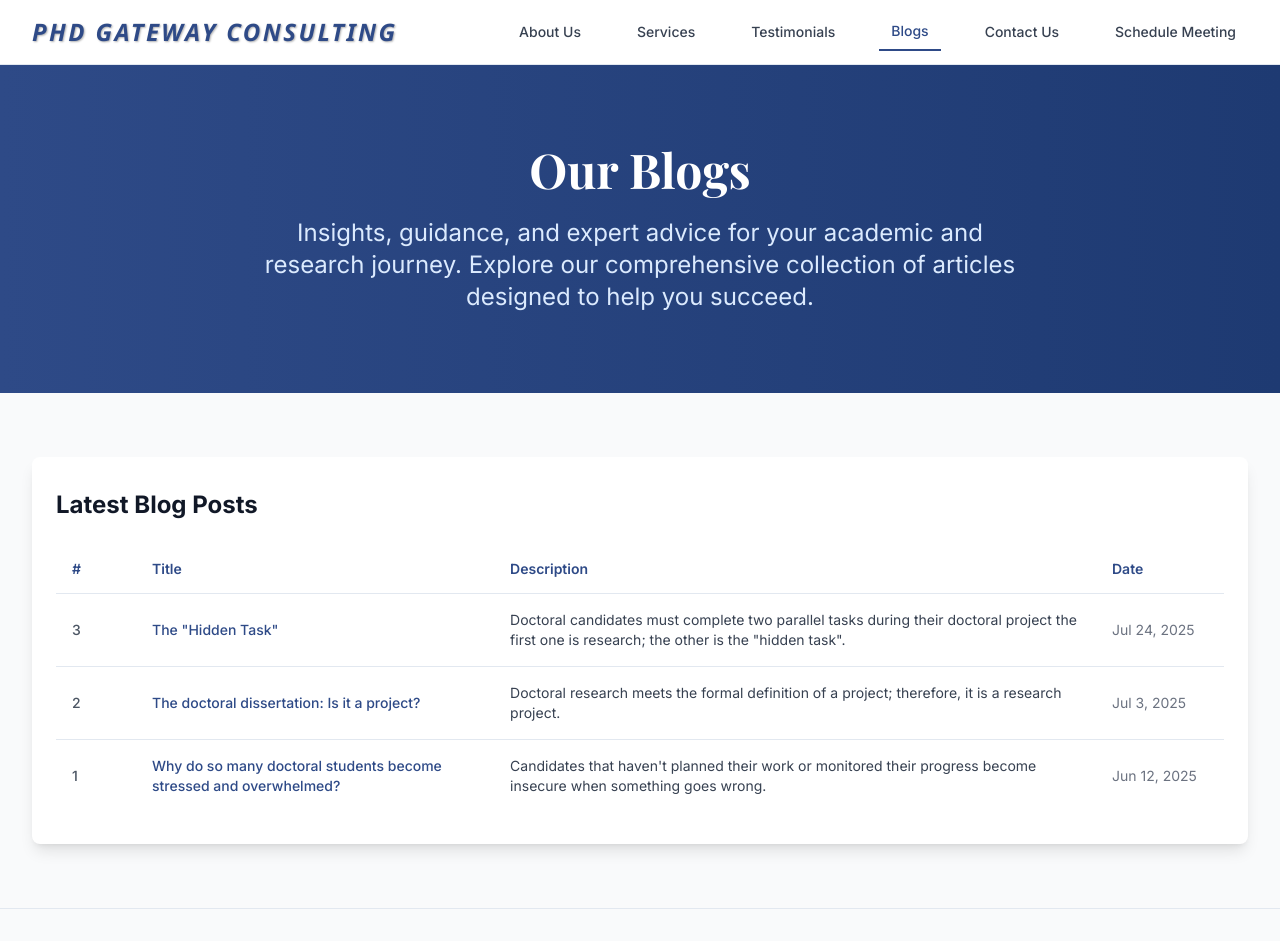
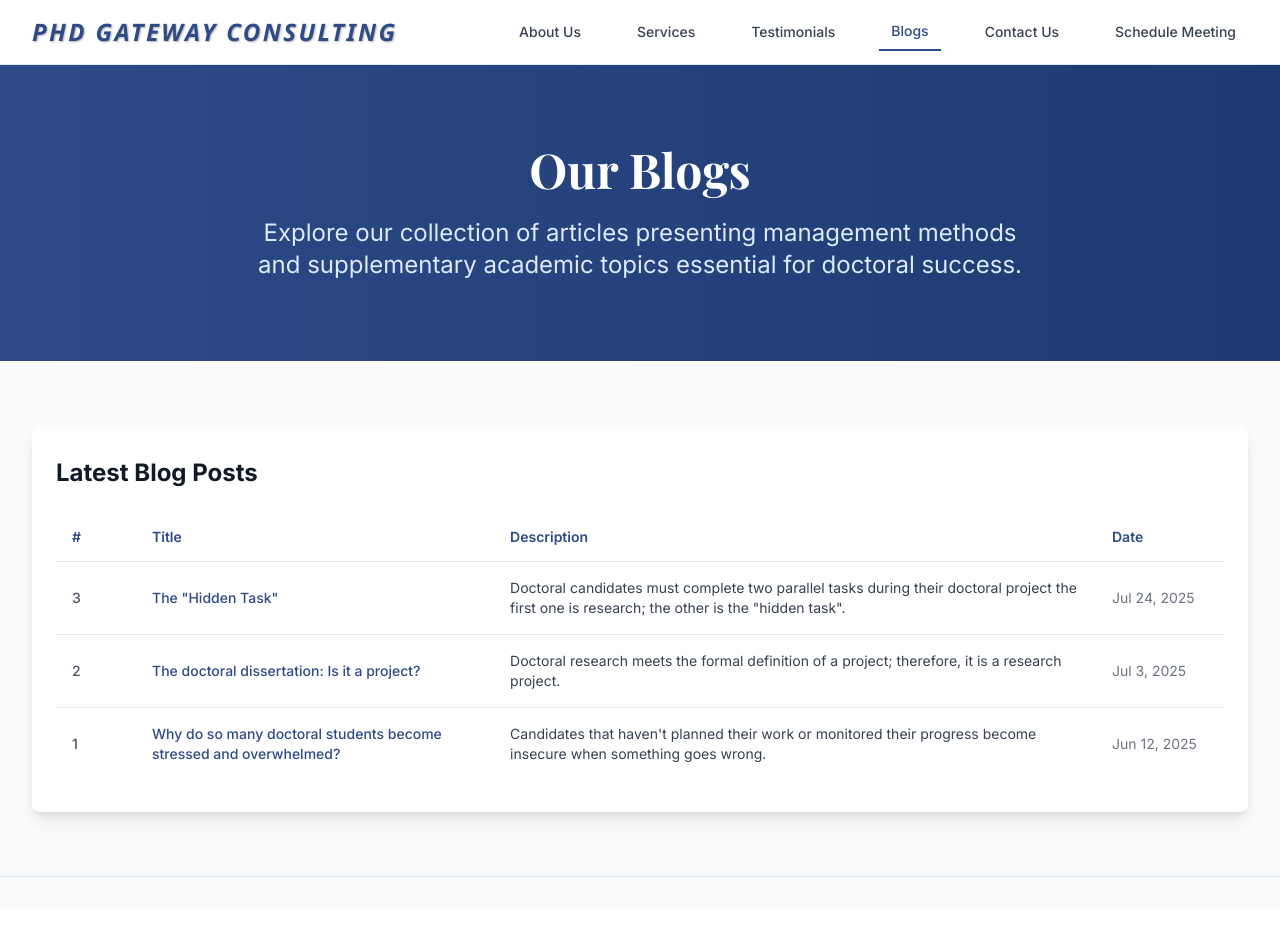
Before and after one commit to ReuvenKatz/pathway-nexus-gateway1, a React (Vite) app: page /blogs in a window 1280 px wide. After the commit the page ends 909 px from the top, so only its background shows below. Built offline with nearby package versions, Linux system fonts and the light colour scheme; a web font is replaced by a local one.

Commit message:
Update blog hero section text

```diff
--- a/src/pages/Blogs.tsx
+++ b/src/pages/Blogs.tsx
@@ -21,8 +21,7 @@ const Blogs = () => {
             Our Blogs
           </h1>
           <p className="text-xl md:text-2xl text-blue-100 max-w-3xl mx-auto leading-relaxed">
-            Insights, guidance, and expert advice for your academic and research journey.
-            Explore our comprehensive collection of articles designed to help you succeed.
+            Explore our collection of articles presenting management methods and supplementary academic topics essential for doctoral success.
           </p>
         </div>
       </section>
```
